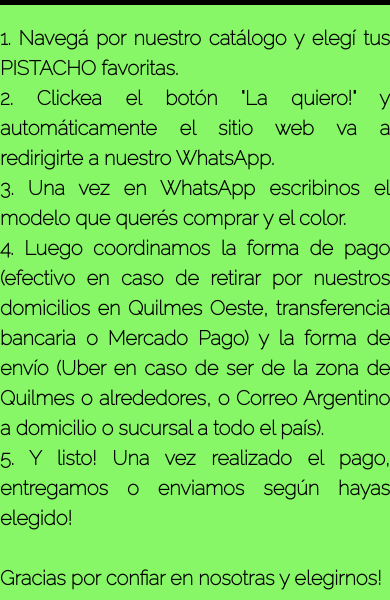
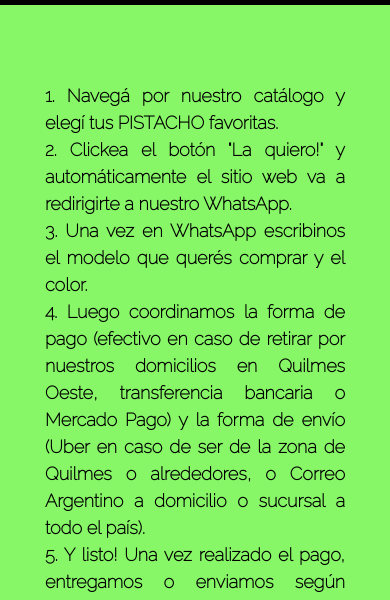
Before and after one commit to AbrilDaPra/PISTACHOarg, a website: page pages/how-to-buy.html in a window 390 px wide. Shown: the part 65-665 px from the top of the page. Drawn offline with nearby package versions, Linux system fonts and the light colour scheme.

Commit message:
Hago responsive How To Buy

```diff
--- a/css/style.css
+++ b/css/style.css
@@ -489,4 +489,11 @@ footer{
     #wallet .row{
         margin: 0;
     }
+    #howToBuy{
+        height: 100vh;
+    }
+    #howToBuy p{
+        font-size: 18px;
+        max-width: 300px;
+    }
 }
```
